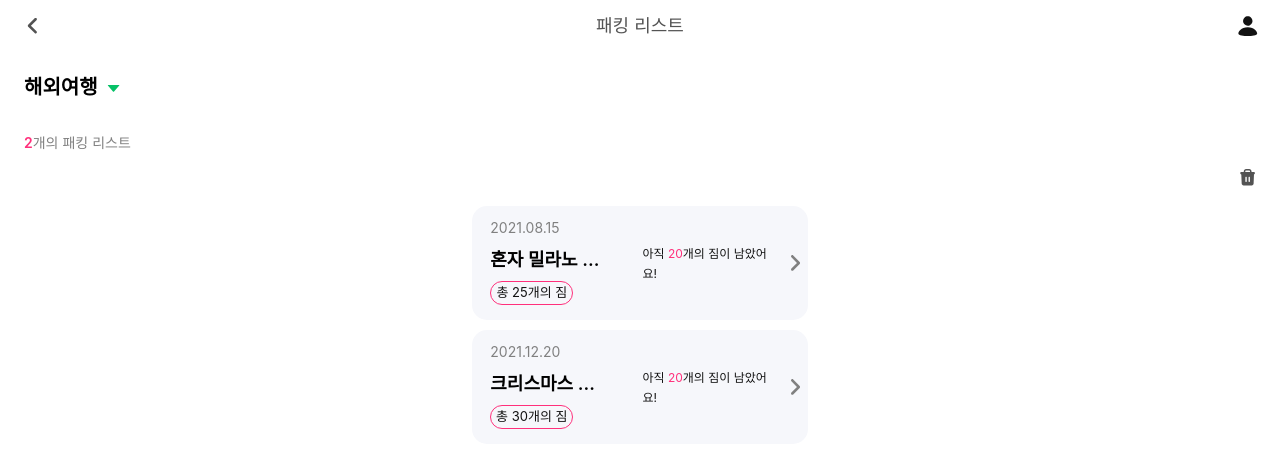
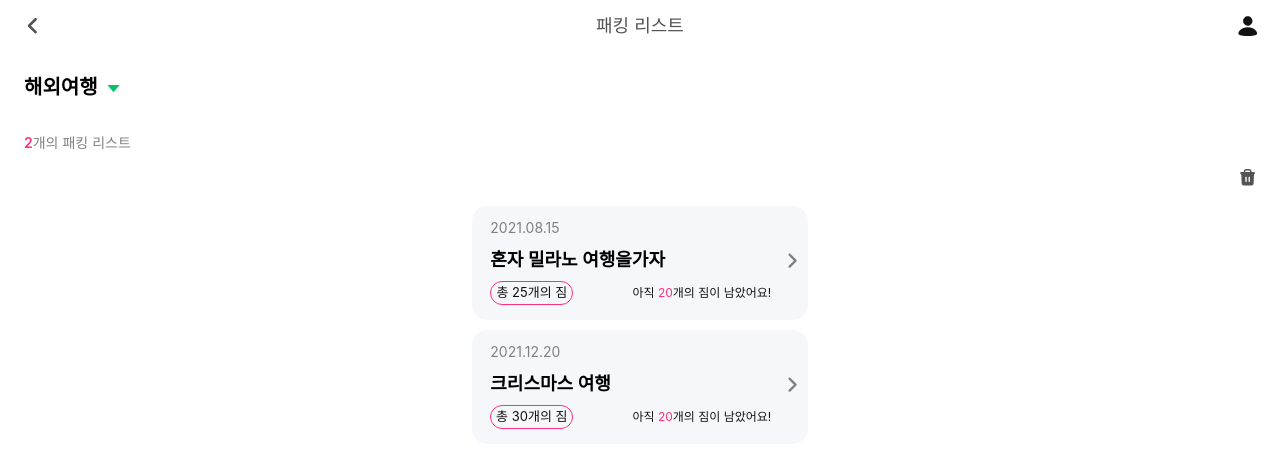
Before and after one commit to Team-Packman/Packman-Client, a Next.js app: page /packing-list in a window 1280 px wide. Shown: the top 468 px of the page. Built offline with nearby package versions, Linux system fonts and the light colour scheme.

Commit message:
chore/#29 : 패킹리스트 뷰 리스트아이템 스타일 수정

```diff
--- a/components/common/Header.tsx
+++ b/components/common/Header.tsx
@@ -21,7 +21,6 @@ function Header(props: HeaderProps) {
   const { back, title, icon } = props;
   return (
     <StyledRoot>
-      {/* <StyledBlock /> */}
       <StyledContent>
         {back && (
           <StyledBack>
@@ -67,12 +66,6 @@ const StyledRoot = styled.header`
   flex-direction: column;
 `;
 
-const StyledBlock = styled.div`
-  width: 100%;
-  height: 4.4rem;
-  background-color: ${packmanColors.white};
-`;
-
 const StyledContent = styled.div`
   width: 100%;
   height: 5.2rem;
--- a/pages/components/packingList/SwipeableListItem.tsx
+++ b/pages/components/packingList/SwipeableListItem.tsx
@@ -79,14 +79,16 @@ export default function SwipeablelistItem(props: ItemProps) {
         <StyledItemInfo>
           <p>{departureDate}</p>
           <p>{title}</p>
-          <span>총 {packTotalNum}개의 짐</span>
+          <StyledPackInfo>
+            <span>총 {packTotalNum}개의 짐</span>
+            <StyledPackRemainText>
+              아직 <span>{packRemainNum}</span>개의 짐이 남았어요!
+            </StyledPackRemainText>
+          </StyledPackInfo>
         </StyledItemInfo>
-        <StyledPackingInfo>
-          <StyledPackRemainText>
-            아직 <span>{packRemainNum}</span>개의 짐이 남았어요!
-          </StyledPackRemainText>
-          <Image src={iRightArrow} alt="열기" width={24} height={24} />
-        </StyledPackingInfo>
+        {/* <StyledPackingInfo> */}
+        <Image src={iRightArrow} alt="열기" width={24} height={24} />
+        {/* </StyledPackingInfo> */}
       </StyledItemWrapper>
       {!isDeleting && (
         <StyledDeleteButton
@@ -156,6 +158,7 @@ const StyledItemInfo = styled.div`
   display: flex;
   flex-direction: column;
   justify-content: space-between;
+  width: 100%;
   gap: 0.6rem;
 
   & > p:first-child {
@@ -166,11 +169,14 @@ const StyledItemInfo = styled.div`
   & > p:nth-child(2) {
     font-weight: 600;
     font-size: 1.8rem;
-    width: 11.6rem;
-    overflow: hidden;
-    text-overflow: ellipsis;
-    white-space: nowrap;
   }
+`;
+const StyledPackInfo = styled.div`
+  display: flex;
+  justify-content: space-between;
+  align-items: center;
+  width: 28.1rem;
+
   & > span {
     width: 8.3rem;
     height: 2.4rem;
@@ -182,19 +188,10 @@ const StyledItemInfo = styled.div`
     text-align: center;
   }
 `;
-const StyledPackingInfo = styled.div`
-  position: absolute;
-  top: 50%;
-  right: 0;
-  transform: translateY(-50%);
-  display: flex;
-  gap: 0.757rem;
-`;
 const StyledPackRemainText = styled.p`
   font-weight: 400;
   font-size: 1.2rem;
-  width: 13.4rem;
-  /* word-break: keep-all; */
+
   color: ${packmanColors.black};
   & > span {
     color: ${packmanColors.pink};
```
Also changed, not shown: 1 other file (tests, documents, lock files or other folders).
